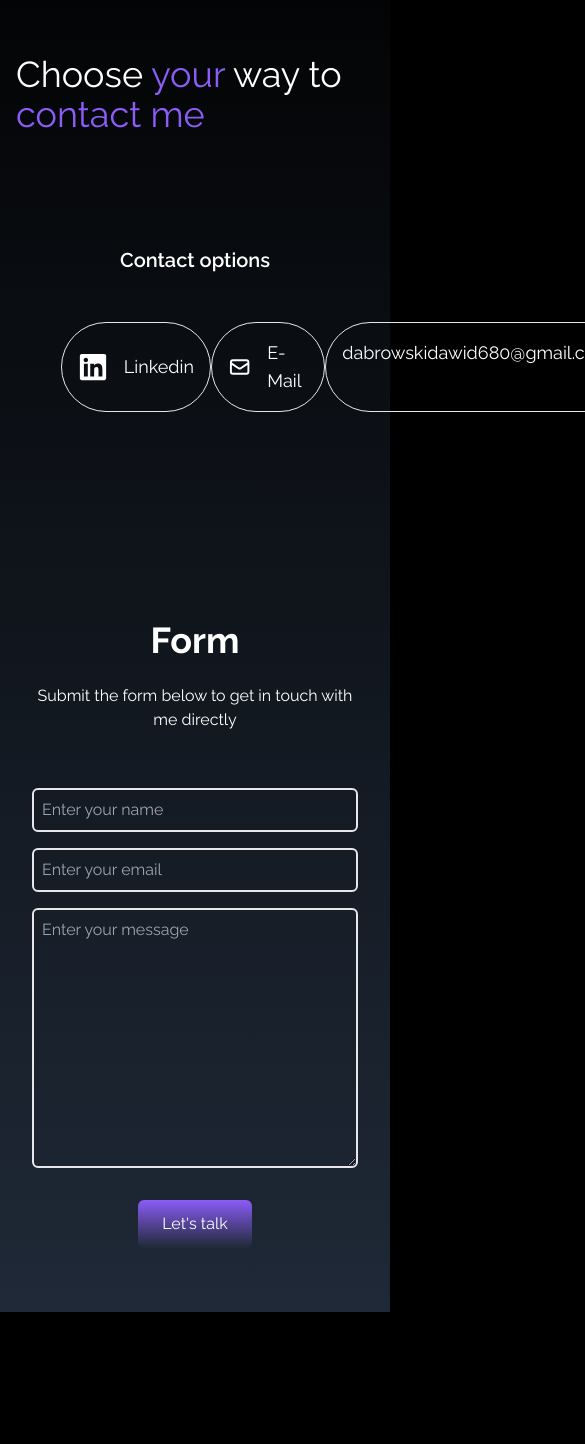
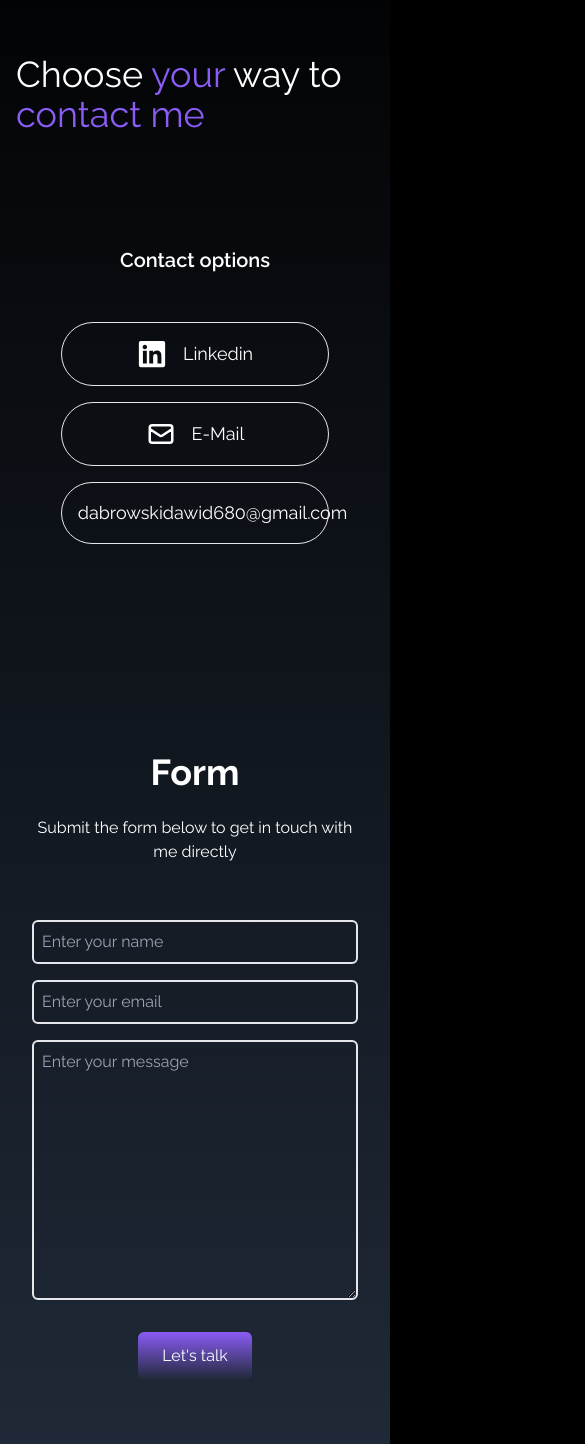
Before and after one commit to DawidDabrowskii/Website, a React (Create React App) app: page /contact in a window 390 px wide. Shown: the part 218-1662 px from the top of the page, 585 px wide, since content can reach past the window. Before the commit the page ends 1530 px from the top, so only its background shows below. Built offline with nearby package versions, Linux system fonts and the light colour scheme.

Commit message:
working on RWD, adding animations in 'about' tab

```diff
--- a/src/components/SocialLinks.js
+++ b/src/components/SocialLinks.js
@@ -58,7 +58,7 @@ const SocialLinks = () => {
   ];
 
   return (
-    <div className=' hidden lg:flex flex-col top-[35%] left-0 fixed'>
+    <div className=' hidden min-[1340px]:flex flex-col top-[35%] left-0 fixed'>
       <ul>
         {links.map(({ id, child, href, style, download }) => (
           <li
--- a/src/index.css
+++ b/src/index.css
@@ -45,6 +45,7 @@
 
 body {
   background-color: black;
+  overflow-x: hidden;
 }
 
 :root {
--- a/src/pages/Contact.js
+++ b/src/pages/Contact.js
@@ -2,29 +2,46 @@ import { HiOutlineMail } from 'react-icons/hi';
 import { FaLinkedin } from 'react-icons/fa';
 
 import { motion } from 'framer-motion';
-import { footerVariants } from '../utils/motion';
+import {
+  footerVariants,
+  staggerContainer,
+  fadeIn,
+  zoomIn,
+} from '../utils/motion';
 
 const Contact = () => {
   return (
     <div className='w-full p-4 text-white pt-48 bg-gradient-to-b from-black to-gray-800'>
       <div className='max-w-screen-lg mx-auto'>
-        <div className='flex justify-center text-4xl pb-4'>
-          <h6>
+        <motion.div
+          variants={staggerContainer()}
+          initial='hidden'
+          whileInView='show'
+          viewport={{ once: false, amount: 0.25 }}
+          className='flex justify-center text-4xl pb-4'>
+          <motion.h6 variants={fadeIn('up', 'tween', 0.3, 0.6)}>
             Choose
             <span className='text-violet-500'> your </span> way to{' '}
             <span className='text-violet-500'>contact me</span>{' '}
-          </h6>
-        </div>
-        <div className='flex flex-col w-3/4 mx-auto mt-24 '>
-          <h6 className='font-semibold text-xl pb-8 text-center'>
+          </motion.h6>
+        </motion.div>
+        <motion.div
+          variants={staggerContainer()}
+          initial='hidden'
+          whileInView='show'
+          viewport={{ once: false, amount: 0.25 }}
+          className='flex flex-col w-3/4 mx-auto mt-24 '>
+          <motion.h6
+            variants={fadeIn('down', 'tween', 0.3, 0.6)}
+            className='font-semibold text-xl pb-8 text-center'>
             Contact options
-          </h6>
+          </motion.h6>
           <motion.div
             variants={footerVariants}
             initial='hidden'
             whileInView='show'
             viewport={{ once: false, amount: 0.25 }}
-            className='flex mt-4 text-lg w-full justify-between'>
+            className='flex flex-row max-[840px]:flex-col max-[840px]:gap-4 mt-4 text-lg w-full justify-between '>
             <a
               className='border rounded-full p-4 flex gap-4 items-center justify-center hover:scale-105 duration-300 hover:text-violet-500 hover:border-violet-500'
               href='https://linkedin.com/in/dawid-dabrowski680'
@@ -42,10 +59,10 @@ const Contact = () => {
               <p>E-Mail</p>
             </a>
             <div className='border rounded-full p-4 hover:scale-105 duration-300 hover:text-violet-500 hover:border-violet-500'>
-              <p>dabrowskidawid680@gmail.com</p>
+              <p className='text-center'>dabrowskidawid680@gmail.com</p>
             </div>
           </motion.div>
-        </div>
+        </motion.div>
       </div>
       <div className='flex flex-col p-4 justify-center max-w-screen-lg mx-auto h-full mt-48'>
         <div className='pb-8 text-center'>
@@ -54,8 +71,14 @@ const Contact = () => {
             Submit the form below to get in touch with me directly
           </p>
         </div>
-        <div className='flex justify-center items-center'>
-          <form
+        <motion.div
+          variants={staggerContainer()}
+          initial='hidden'
+          whileInView='show'
+          viewport={{ once: false, amount: 0.25 }}
+          className='flex justify-center items-center'>
+          <motion.form
+            variants={zoomIn(0.2, 0.8)}
             action='https://getform.io/f/b62c9c68-b2cc-4c9f-a0fc-c69a6b00d365'
             method='POST'
             className='flex flex-col w-full md:w-1/2'>
@@ -86,8 +109,8 @@ const Contact = () => {
             <button className=' bg-gradient-to-b from-violet-500 to-gray-800 px-6 py-3 my-8 mx-auto flex items-center rounded-md hover:scale-110 duration-300'>
               Let's talk
             </button>
-          </form>
-        </div>
+          </motion.form>
+        </motion.div>
       </div>
     </div>
   );
```
